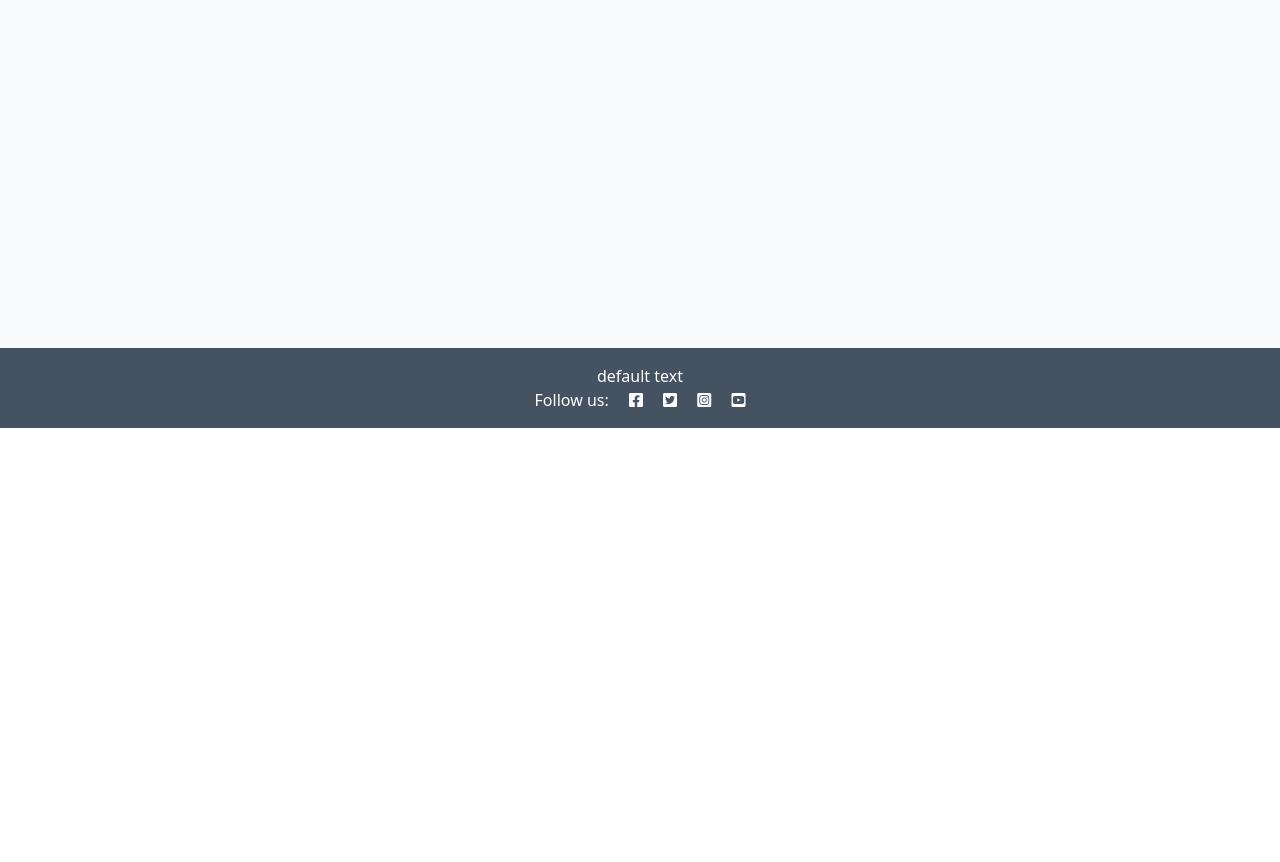
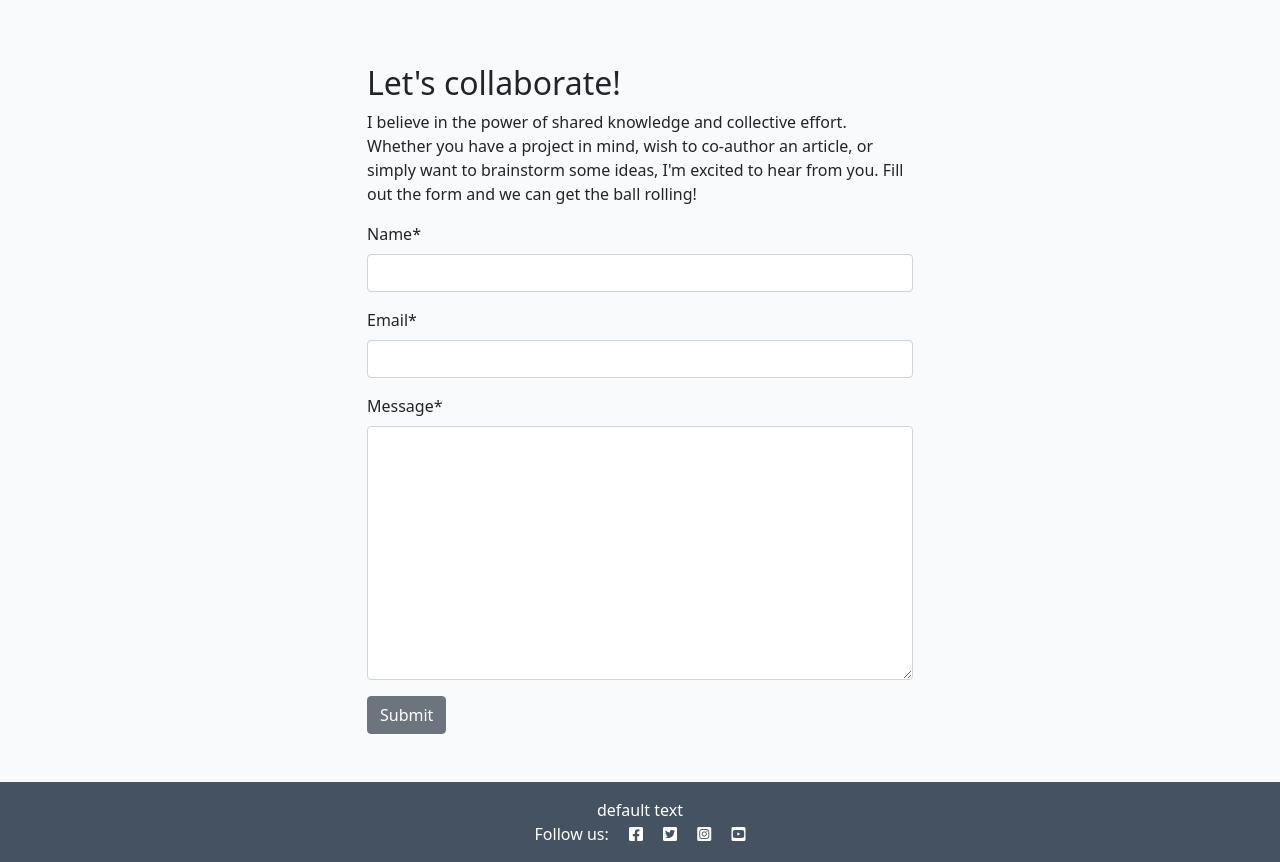
Before and after one commit to Eleanorcundall/django-blog-project, a Django app: page /about/ in a window 1280 px wide. Shown: the part 372-1234 px from the top of the page. Before the commit the page ends 800 px from the top, so only its background shows below. Run offline with Django 4.2, Linux system fonts and the light colour scheme; data that the repository does not hold is empty; some libraries are stand-ins or nearby versions.

Commit message:
Set up form for about app and ensure wired up to sucessfully post to the database with a message to confirm

```diff
--- /dev/null
+++ b/about/forms.py
@@ -0,0 +1,7 @@
+from .models import CollaborateRequest
+from django import forms
+
+class CollaborateForm(forms.ModelForm):
+    class Meta:
+        model = CollaborateRequest
+        fields = ('name', 'email', 'message')
--- a/about/models.py
+++ b/about/models.py
@@ -1,7 +1,8 @@
 from django.db import models
-from django.contrib.auth.models import User
 
 # Create your models here.
+
+
 class About(models.Model):
     title = models.CharField(max_length=200)
     updated_on = models.DateTimeField(auto_now=True)
@@ -9,3 +10,13 @@ class About(models.Model):
 
     def __str__(self):
         return self.title
+
+
+class CollaborateRequest(models.Model):
+    name = models.CharField(max_length=200)
+    email = models.EmailField()
+    message = models.TextField()
+    read = models.BooleanField(default=False)
+
+    def __str__(self):
+        return f"Collaboration request from {self.name}"
--- a/about/templates/about/about.html
+++ b/about/templates/about/about.html
@@ -1,15 +1,15 @@
 {% extends 'base.html' %}
+{% load static %}
+{% load crispy_forms_tags %}
+
 {% block content %}
-{% load static %}
 <div class="container mt-5">
   <div class="row">
-    <div class="col-4 text-center">
-      <img src="{% static 'images/nobody.jpg' %}" width="75%" />
+    <div class="col-12 col-md-4 text-center">
+      <img src="{% static 'images/nobody.jpg' %}" width="75%">
     </div>
-    <div class="col-8">
-      <!-- Title goes between these h2 tags -->
+    <div class="col-12 col-md-8">
       <h2>{{ about.title }}</h2>
-      <!-- Content goes directly underneath this -->
       {{ about.content | safe }}
     </div>
   </div>
@@ -20,5 +20,24 @@
       <p class="text-end"><em>Updated on: {{ about.updated_on }}</em></p>
     </div>
   </div>
+  <div class="row justify-content-center">
+    <div class="col-12 col-md-6 my-5">
+      <h2>Let's collaborate!</h2>
+      <p>I believe in the power of shared knowledge and collective effort.
+        Whether you have a project in mind, wish to co-author
+        an article, or simply want to brainstorm some ideas,
+        I'm excited to hear from you. Fill out the form
+        and we can get the ball rolling!</p>
+
+      <!-- add your form here. Your submit button should
+                                have the classes of btn, btn-secondary -->
+
+      <form method="post">
+        {{ collaborate_form | crispy }}
+        {% csrf_token %}
+        <button class="btn btn-secondary" type="submit">Submit</button>
+      </form>
+    </div>
+  </div>
 </div>
 {% endblock content %}
--- a/about/views.py
+++ b/about/views.py
@@ -1,5 +1,7 @@
 from django.shortcuts import render
+from django.contrib import messages
 from .models import About
+from .forms import CollaborateForm
 
 # Create your views here.
 def about_me(request):
@@ -8,8 +10,23 @@ def about_me(request):
     """
     about = About.objects.all().order_by('-updated_on').first()
 
+    if request.method == "POST":
+        collaborate_form = CollaborateForm(data=request.POST)
+        if collaborate_form.is_valid():
+            collaborate_form.save()
+            messages.add_message(
+                request, messages.SUCCESS,
+                'Form Sent'
+    )
+
+
+    collaborate_form = CollaborateForm()
+
     return render(
         request,
         "about/about.html",
-        {"about": about},
+        {
+            "about": about,
+            "collaborate_form": collaborate_form,
+        },
     )
```
Also changed, not shown: about/admin.py (+14 -3 lines), about/migrations/0002_collaboraterequest_alter_about_title.py (added).
